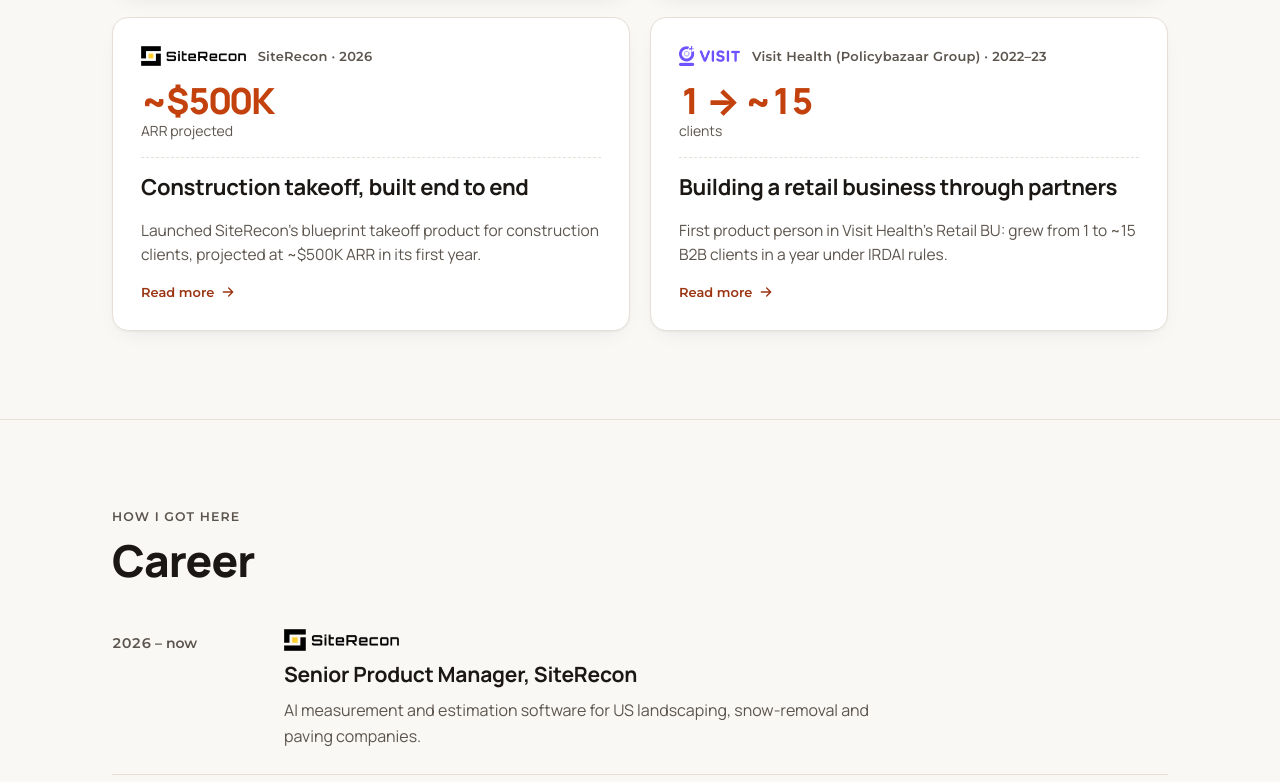
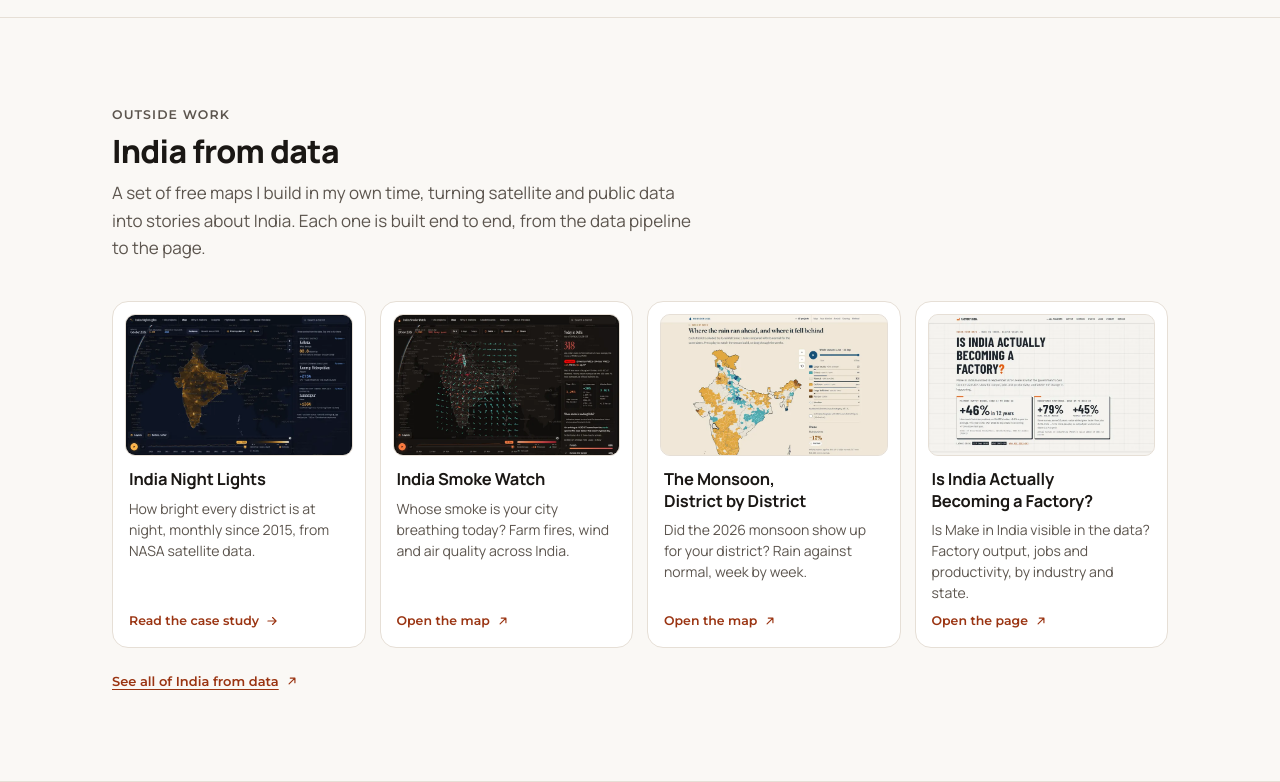
Before and after one commit to manishkkk18/manish-kukreja-portfolio, a plain HTML site: page index.html in a window 1280 px wide. Shown: the part 2398-3180 px from the top of the page. Drawn offline with Linux system fonts and the light colour scheme.

Commit message:
Add India from data section; update Night Lights case study
Co-Authored-By: Claude Opus 5.5 <noreply@anthropic.com>

```diff
--- a/index.html
+++ b/index.html
@@ -55,16 +55,6 @@
   <div class="wrap">
     <div class="sec-head"><span class="label">Selected work</span><h2 id="work-h">Case studies</h2></div>
     <div class="grid">
-<a class="card founder card-wide" href="india-night-lights.html">
-  <img class="card-thumb" src="img/india-night-lights/hero-thumb.webp" alt="Map of India's districts at night, October 2025, coloured from dark to bright amber" width="720" height="450" loading="lazy">
-  <div class="card-body">
-    <div class="card-top"><span class="co">Side project · 2026</span><span class="badge">Side project</span></div>
-    <div class="metrics"><div class="metric"><b>735</b><span>districts</span></div><div class="metric"><b>₹0</b><span>monthly running cost</span></div></div>
-    <h3>India Night Lights: India&#x27;s growth, seen from space</h3>
-    <p>A free web map of how bright each Indian district is at night, month by month since 2015, built from NASA satellite data.</p>
-    <span class="more">Read more <svg viewBox="0 0 24 24" fill="none" stroke="currentColor" stroke-width="2" stroke-linecap="round" stroke-linejoin="round" aria-hidden="true"><path d="M5 12h14M13 6l6 6-6 6"></path></svg></span>
-  </div>
-</a>
 <a class="card" href="ai-compute.html">
   <div class="card-top"><span class="logos"><span class="logo"><img src="siterecon.png" alt="SiteRecon logo" width="335" height="64"></span></span><span class="co">SiteRecon · 2026</span></div>
   <div class="metrics"><div class="metric"><b>−55%</b><span>compute cost</span></div><div class="metric"><b>−75%</b><span>delivery time</span></div></div>
@@ -122,6 +112,39 @@
   <span class="more">Read more <svg viewBox="0 0 24 24" fill="none" stroke="currentColor" stroke-width="2" stroke-linecap="round" stroke-linejoin="round" aria-hidden="true"><path d="M5 12h14M13 6l6 6-6 6"></path></svg></span>
 </a>
     </div>
+  </div>
+</section>
+
+<section class="section side" id="side" aria-labelledby="side-h">
+  <div class="wrap">
+    <div class="sec-head"><span class="label">Outside work</span><h2 id="side-h">India from data</h2><p>A set of free maps I build in my own time, turning satellite and public data into stories about India. Each one is built end to end, from the data pipeline to the page.</p></div>
+    <div class="side-grid">
+<a class="side-card" href="india-night-lights.html">
+  <img src="img/india-from-data/night-lights.webp" alt="Map of India's districts at night, coloured from dark to bright amber" width="720" height="450" loading="lazy">
+  <h3>India Night Lights</h3>
+  <p>How bright every district is at night, monthly since 2015, from NASA satellite data.</p>
+  <span class="more">Read the case study <svg viewBox="0 0 24 24" fill="none" stroke="currentColor" stroke-width="2" stroke-linecap="round" stroke-linejoin="round" aria-hidden="true"><path d="M5 12h14M13 6l6 6-6 6"></path></svg></span>
+</a>
+<a class="side-card" href="https://manishkkk18.github.io/data/india/smoke-watch/" target="_blank" rel="noopener">
+  <img src="img/india-from-data/smoke-watch.webp" alt="Map of farm-fire detections and wind arrows across north India, with Delhi's air quality in a side panel" width="720" height="450" loading="lazy">
+  <h3>India Smoke Watch</h3>
+  <p>Whose smoke is your city breathing today? Farm fires, wind and air quality across India.</p>
+  <span class="more">Open the map <svg viewBox="0 0 24 24" fill="none" stroke="currentColor" stroke-width="2" stroke-linecap="round" stroke-linejoin="round" aria-hidden="true"><path d="M7 17L17 7M9 7h8v8"></path></svg></span>
+</a>
+<a class="side-card" href="https://manishkkk18.github.io/data/india/monsoon/" target="_blank" rel="noopener">
+  <img src="img/india-from-data/monsoon.webp" alt="Map of Indian districts shaded by 2026 monsoon rainfall against normal, from brown for deficit to teal for excess" width="720" height="450" loading="lazy">
+  <h3>The Monsoon, District by District</h3>
+  <p>Did the 2026 monsoon show up for your district? Rain against normal, week by week.</p>
+  <span class="more">Open the map <svg viewBox="0 0 24 24" fill="none" stroke="currentColor" stroke-width="2" stroke-linecap="round" stroke-linejoin="round" aria-hidden="true"><path d="M7 17L17 7M9 7h8v8"></path></svg></span>
+</a>
+<a class="side-card" href="https://manishkkk18.github.io/data/india/manufacturing-insights/" target="_blank" rel="noopener">
+  <img src="img/india-from-data/manufacturing-insights.webp" alt="Page headline "Is India actually becoming a factory?" above factory output and jobs figures" width="720" height="450" loading="lazy">
+  <h3>Is India Actually Becoming a Factory?</h3>
+  <p>Is Make in India visible in the data? Factory output, jobs and productivity, by industry and state.</p>
+  <span class="more">Open the page <svg viewBox="0 0 24 24" fill="none" stroke="currentColor" stroke-width="2" stroke-linecap="round" stroke-linejoin="round" aria-hidden="true"><path d="M7 17L17 7M9 7h8v8"></path></svg></span>
+</a>
+    </div>
+    <p class="side-all"><a href="https://manishkkk18.github.io/data/india/" target="_blank" rel="noopener">See all of India from data <svg viewBox="0 0 24 24" fill="none" stroke="currentColor" stroke-width="2" stroke-linecap="round" stroke-linejoin="round" aria-hidden="true"><path d="M7 17L17 7M9 7h8v8"></path></svg></a></p>
   </div>
 </section>
 
--- a/style.css
+++ b/style.css
@@ -263,7 +263,6 @@ ol.path li.is-founder .when{color:var(--accent-ink)}
 .form-status.err{color:#B91C1C}
 
 /* India Night Lights */
-.card-thumb{display:block;width:100%;height:auto;aspect-ratio:16/10;object-fit:cover;border-radius:calc(var(--radius) - 6px);border:1px solid var(--line);background:var(--surface-2)}
 .inl-actions{display:flex;flex-wrap:wrap;gap:10px}
 .btn-primary{background:var(--accent);color:#fff}
 .btn-primary:hover{color:#fff;filter:brightness(1.06)}
@@ -272,11 +271,6 @@ ol.path li.is-founder .when{color:var(--accent-ink)}
 .inl-shot{margin:0;border:1px solid var(--line);border-radius:var(--radius);overflow:hidden;background:var(--surface-2);box-shadow:var(--shadow)}
 .inl-shot img{width:100%;height:auto}
 .inl-hero{margin-bottom:clamp(32px,4vw,48px)}
-.card-body{display:flex;flex-direction:column;gap:16px;min-width:0;flex:1}
-@media (min-width:720px){
-  a.card.card-wide{grid-column:1/-1;flex-direction:row;align-items:stretch;gap:clamp(24px,3vw,36px)}
-  a.card.card-wide .card-thumb{flex:0 0 52%;width:52%;align-self:center}
-}
 .inl-more{display:flex;flex-direction:column;gap:clamp(40px,5vw,64px);padding-block:clamp(32px,4vw,48px) clamp(40px,6vw,72px);border-top:1px solid var(--line)}
 .block .inl-decisions li b{color:var(--ink)}
 .inl-flow{list-style:none;margin:0;padding:0;display:grid;grid-template-columns:minmax(0,1fr);gap:28px;counter-reset:step}
@@ -299,3 +293,26 @@ ol.path li.is-founder .when{color:var(--accent-ink)}
 .inl-mobile p{font-size:17px;color:var(--muted);max-width:40ch}
 .block p.inl-caveat{font-size:16px;color:var(--muted);border-left:3px solid var(--accent);padding-left:14px;max-width:70ch}
 .inl-caveat b{color:var(--ink)}
+
+/* India from data */
+.side .sec-head h2{font-size:clamp(24px,3vw,32px)}
+.side-grid{display:grid;grid-template-columns:minmax(0,1fr);gap:14px}
+@media (min-width:560px){.side-grid{grid-template-columns:repeat(2,minmax(0,1fr))}}
+@media (min-width:1000px){.side-grid{grid-template-columns:repeat(4,minmax(0,1fr))}}
+a.side-card{display:flex;flex-direction:column;gap:8px;padding:12px 12px 16px;background:var(--surface);border:1px solid var(--line);border-radius:var(--radius);color:var(--ink);text-decoration:none;min-width:0;transition:border-color .2s}
+a.side-card:hover{border-color:color-mix(in srgb,var(--accent) 45%,var(--line));color:var(--ink)}
+a.side-card img{width:100%;height:auto;aspect-ratio:16/10;object-fit:cover;border-radius:10px;border:1px solid var(--line);background:var(--surface-2);margin-bottom:4px}
+a.side-card h3{font-size:16.5px;font-weight:700;letter-spacing:-.01em;line-height:1.3;padding-inline:4px}
+a.side-card p{font-size:14px;line-height:1.5;color:var(--muted);padding-inline:4px}
+a.side-card .more{padding-inline:4px;font-size:12.5px}
+a.side-card .more svg{width:14px;height:14px}
+.side-all{margin-top:18px}
+.side-all a{display:inline-flex;align-items:center;gap:6px;font-family:var(--label);font-size:13px;font-weight:600}
+.side-all svg{width:14px;height:14px}
+@media (max-width:559px){
+  a.side-card{display:grid;grid-template-columns:108px minmax(0,1fr);column-gap:12px;row-gap:4px;padding:10px;align-items:start}
+  a.side-card img{grid-row:1/4;margin:0;border-radius:8px}
+  a.side-card h3{font-size:15.5px;padding:0}
+  a.side-card p{font-size:13.5px;padding:0;display:-webkit-box;-webkit-line-clamp:2;-webkit-box-orient:vertical;overflow:hidden}
+  a.side-card .more{padding:0}
+}
```
Also changed, not shown: india-night-lights.html (+3 -3 lines), img/india-from-data/manufacturing-insights.webp (added), img/india-from-data/monsoon.webp (added), img/india-from-data/night-lights.webp (added), img/india-from-data/smoke-watch.webp (added), img/india-night-lights/district-panel.webp, img/india-night-lights/growth-since-2015.webp, img/india-night-lights/hero-thumb.webp (deleted), img/india-night-lights/hero.webp, img/india-night-lights/insights-diwali.webp (deleted), img/india-night-lights/insights.webp (added), img/india-night-lights/mobile.webp, img/india-night-lights/skyline-3d.webp.
